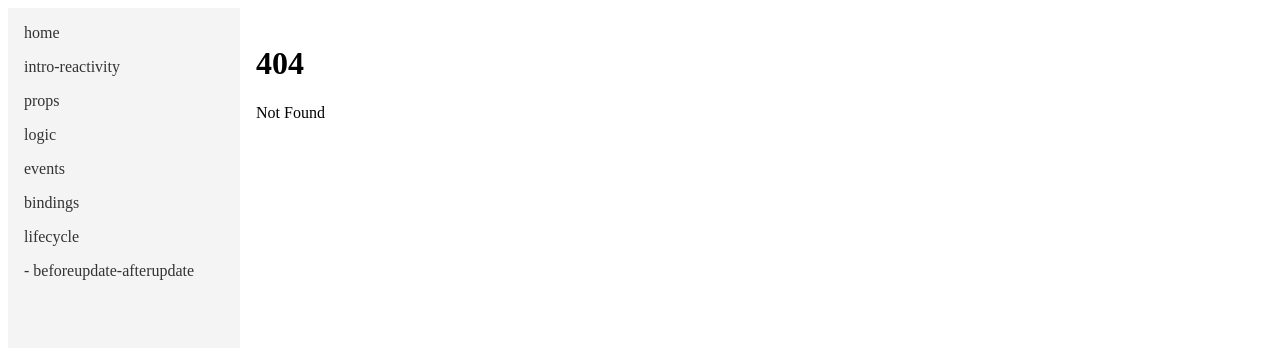
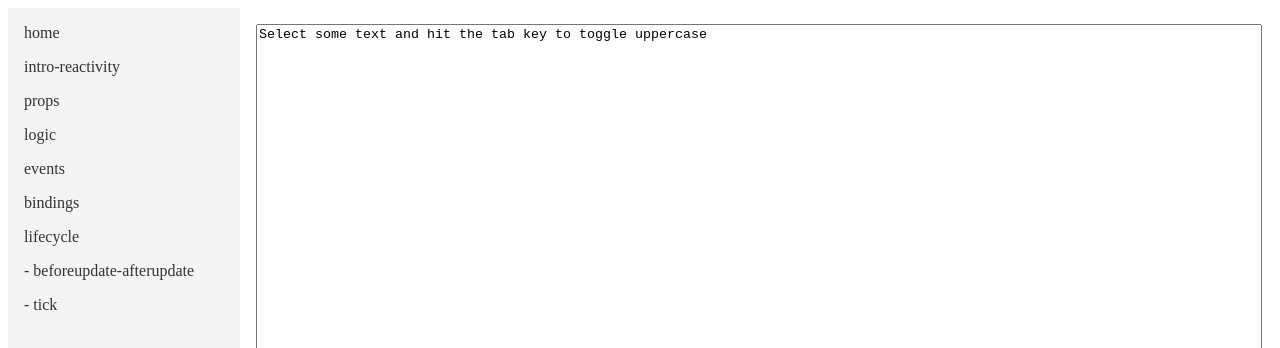
Before and after one commit to gnairooze/learn-svelte, a SvelteKit app: page /lifecycle/tick in a window 1280 px wide. Before the commit this address had no page. Shown: the top 348 px of the page. Built offline with nearby package versions, Linux system fonts and the light colour scheme.

Commit message:
add tick tutorial

```diff
--- a/src/routes/+layout.svelte
+++ b/src/routes/+layout.svelte
@@ -9,7 +9,8 @@
       { name: 'events', path: '/events' },
       { name: 'bindings', path: '/bindings' },
       { name: 'lifecycle', path: '/lifecycle'},
-      { name: '- beforeupdate-afterupdate', path: '/lifecycle/beforeupdate-afterupdate'}
+      { name: '- beforeupdate-afterupdate', path: '/lifecycle/beforeupdate-afterupdate'},
+      { name: '- tick', path: '/lifecycle/tick'}
     ];
   </script>
 
--- /dev/null
+++ b/src/routes/lifecycle/tick/+page.svelte
@@ -0,0 +1,41 @@
+<script>
+	import { tick } from 'svelte';
+
+	let text = `Select some text and hit the tab key to toggle uppercase`;
+
+	async function handleKeydown(event) {
+		if (event.key !== 'Tab') return;
+
+		event.preventDefault();
+
+		const { selectionStart, selectionEnd, value } = this;
+		const selection = value.slice(selectionStart, selectionEnd);
+
+		const replacement = /[a-z]/.test(selection)
+			? selection.toUpperCase()
+			: selection.toLowerCase();
+
+		text =
+			value.slice(0, selectionStart) +
+			replacement +
+			value.slice(selectionEnd);
+
+		// this has no effect, because the DOM hasn't updated yet
+		await tick();
+		this.selectionStart = selectionStart;
+		this.selectionEnd = selectionEnd;
+	}
+</script>
+
+<textarea
+	value={text}
+	on:keydown={handleKeydown}
+></textarea>
+
+<style>
+	textarea {
+		width: 100%;
+		height: 100%;
+		resize: none;
+	}
+</style>
```
